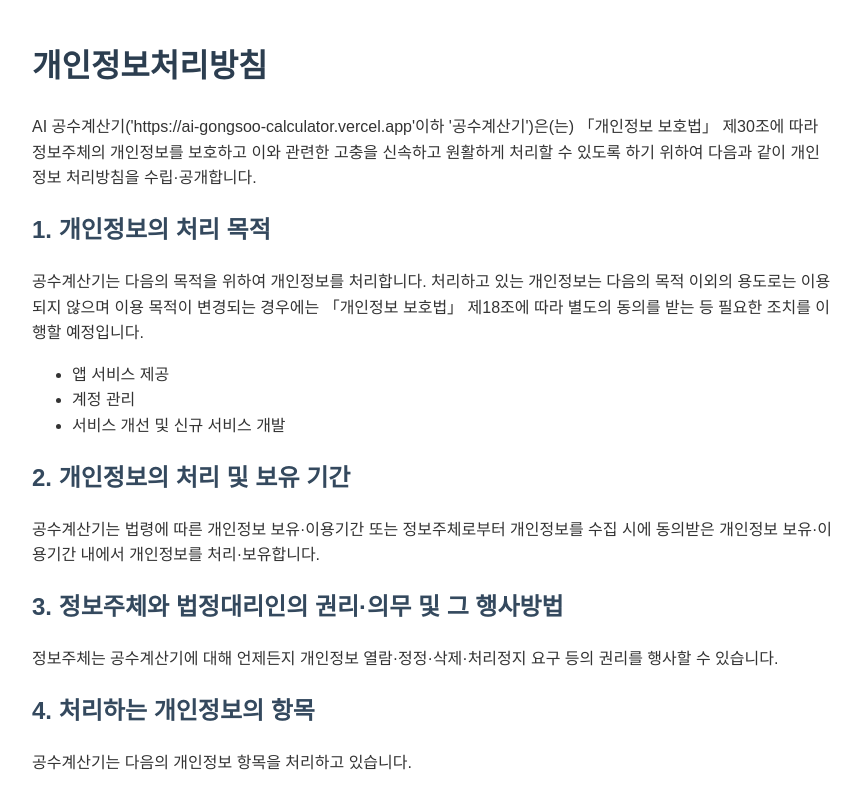
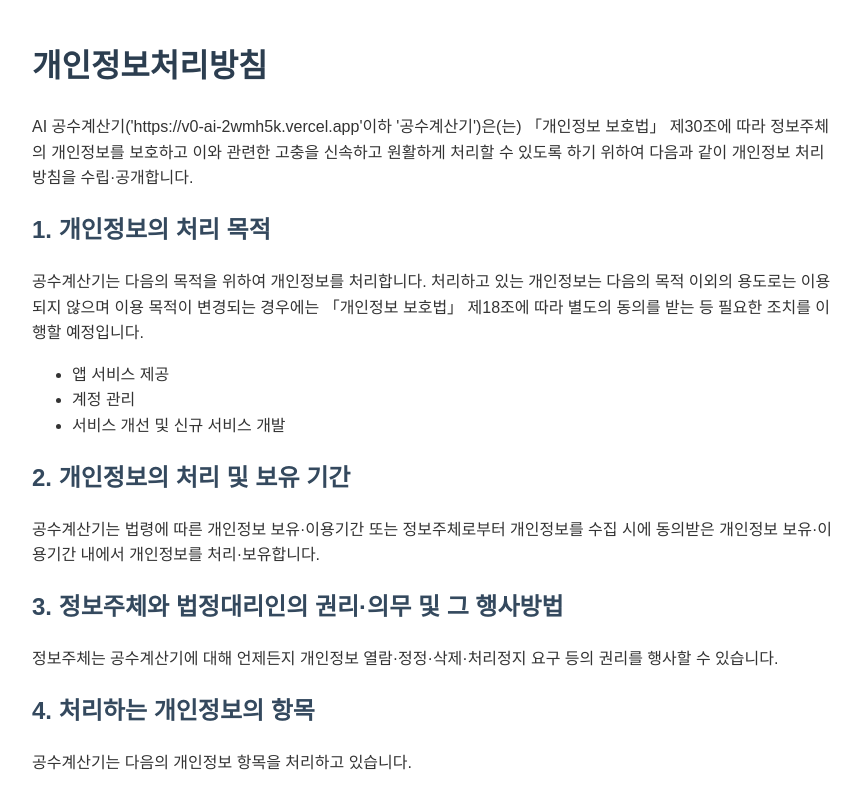
Before and after one commit to korssa/privacy-policy, a plain HTML site: page index.html in a window 1280 px wide. Shown: the top 789 px of the page, without its empty margins (208-1069 px from the left). Drawn offline with Linux system fonts and the light colour scheme.

Commit message:
Update index.html

```diff
--- a/index.html
+++ b/index.html
@@ -23,7 +23,7 @@
 </head>
 <body>
     <h1>개인정보처리방침</h1>
-    <p>AI 공수계산기('https://ai-gongsoo-calculator.vercel.app'이하 '공수계산기')은(는) 「개인정보 보호법」 제30조에 따라 정보주체의 개인정보를 보호하고 이와 관련한 고충을 신속하고 원활하게 처리할 수 있도록 하기 위하여 다음과 같이 개인정보 처리방침을 수립·공개합니다.</p>
+    <p>AI 공수계산기('https://v0-ai-2wmh5k.vercel.app'이하 '공수계산기')은(는) 「개인정보 보호법」 제30조에 따라 정보주체의 개인정보를 보호하고 이와 관련한 고충을 신속하고 원활하게 처리할 수 있도록 하기 위하여 다음과 같이 개인정보 처리방침을 수립·공개합니다.</p>
 
     <h2>1. 개인정보의 처리 목적</h2>
     <p>공수계산기는 다음의 목적을 위하여 개인정보를 처리합니다. 처리하고 있는 개인정보는 다음의 목적 이외의 용도로는 이용되지 않으며 이용 목적이 변경되는 경우에는 「개인정보 보호법」 제18조에 따라 별도의 동의를 받는 등 필요한 조치를 이행할 예정입니다.</p>
```
